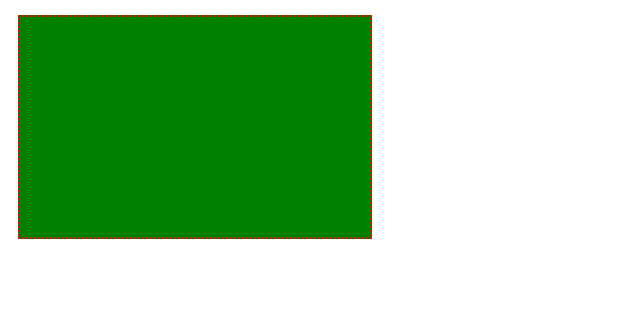
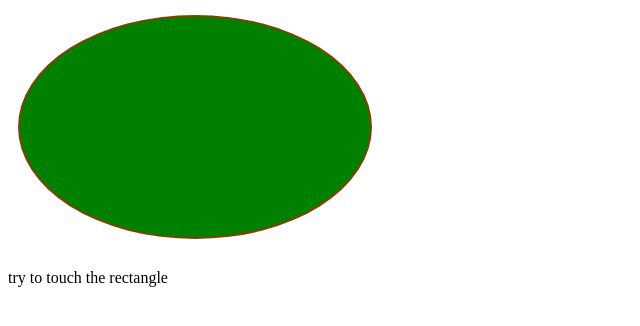
Before and after one commit to Vanik-1/HomeWork11, a plain HTML site: page index.html in a window 1280 px wide. In both pictures the pointer is over the element 195 px from the left and 127 px from the top of the page. Shown: the whole page, without its empty margins (0-640 px from the left). Drawn offline with Linux system fonts and the light colour scheme.

Commit message:
added bonus
try to touch rectangle

```diff
--- a/index.html
+++ b/index.html
@@ -8,5 +8,5 @@
 <body>
     <div class="conteiner"></div>
 </body>
-
+try to touch the rectangle
 </html>
--- a/styles.CSS
+++ b/styles.CSS
@@ -6,3 +6,11 @@
     border: 2px dotted red;
     background-color: green;
 }
+
+
+
+
+div:hover {
+    transition: all 2s ease-in-out;
+    border-radius: 50%;
+}
```
